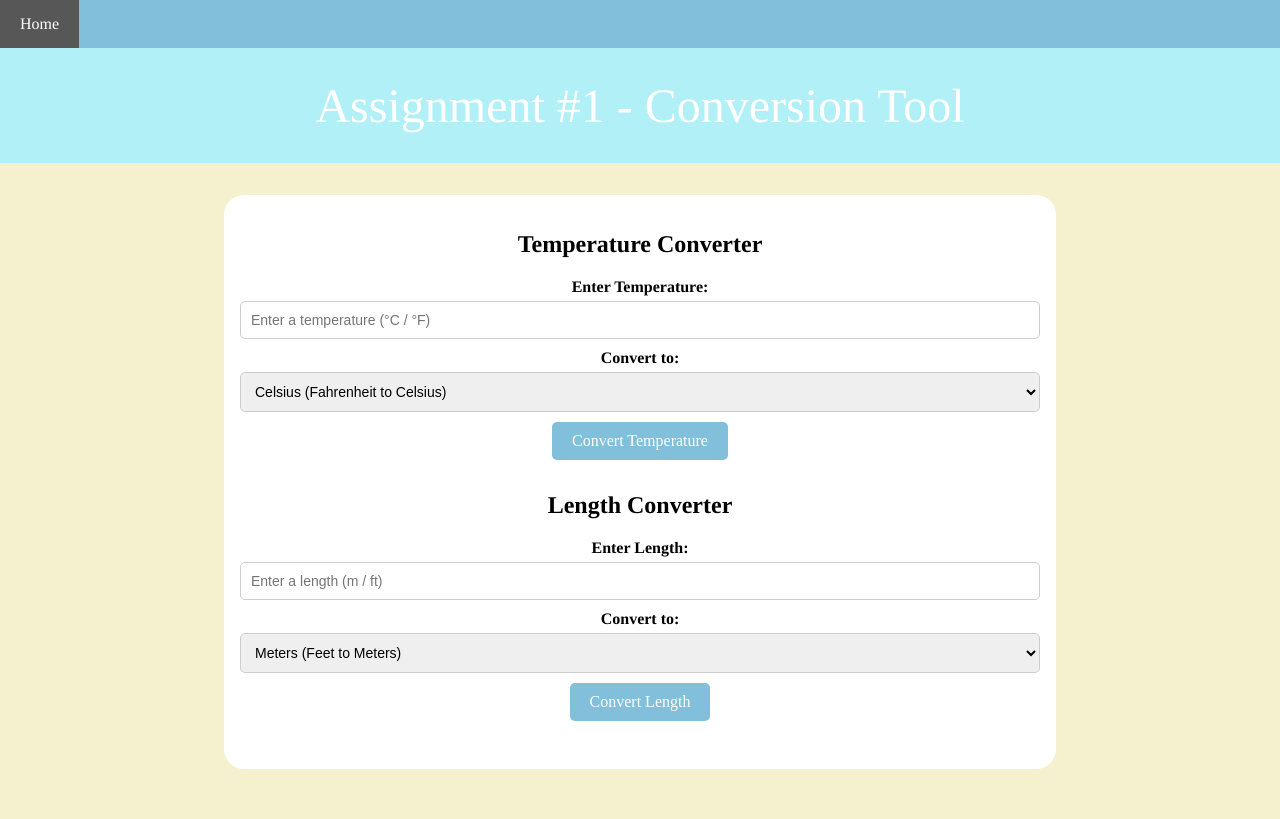
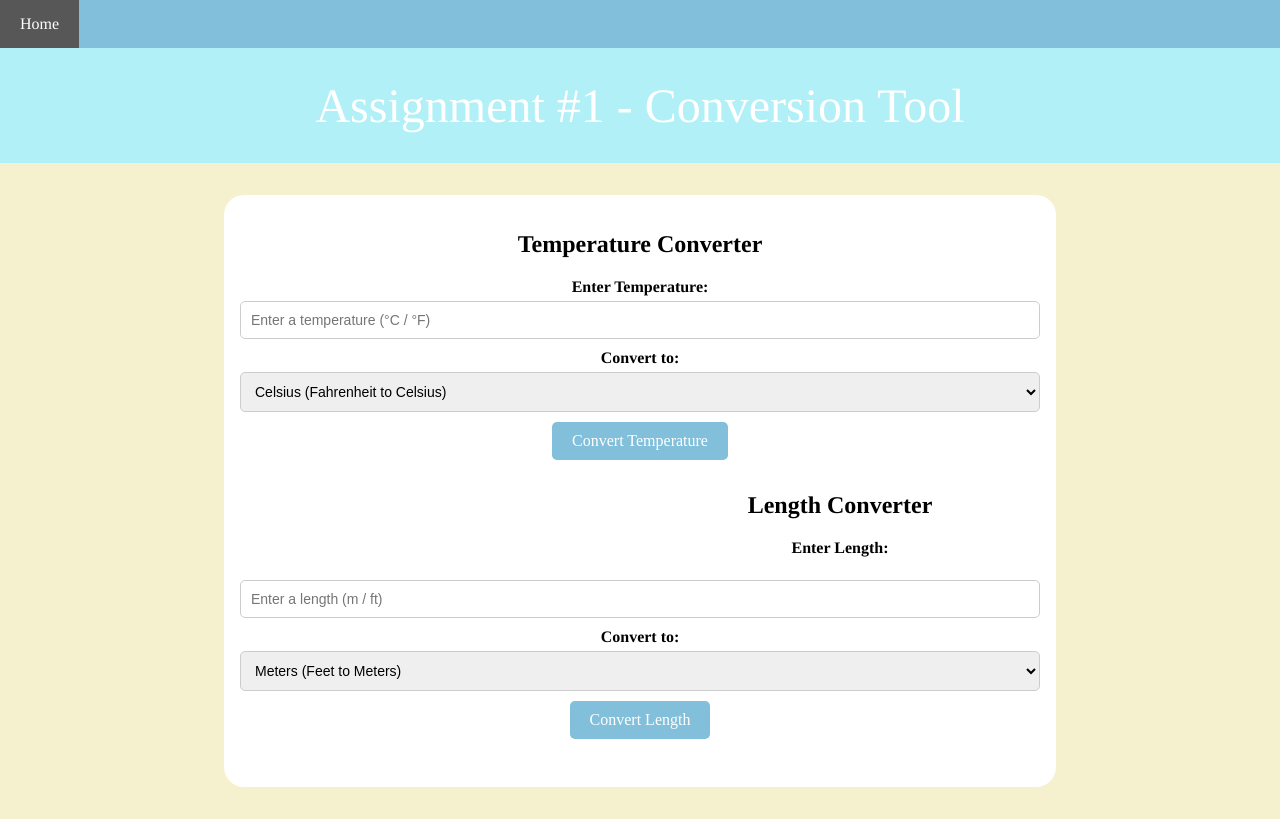
Before and after one commit to brysnais/nsia.github.io, a plain HTML site: page Converter.html in a window 1280 px wide. Drawn offline with Linux system fonts and the light colour scheme.

Commit message:
Update Converter.html

```diff
--- a/Converter.html
+++ b/Converter.html
@@ -28,6 +28,7 @@
       </select>
       <button id="convertTempBtn">Convert Temperature</button>
       <div id="tempresult" class="result"></div>
+        <div style="width: 50%; height: 100px; float: left;">
     </section>
 
     <section>
```
